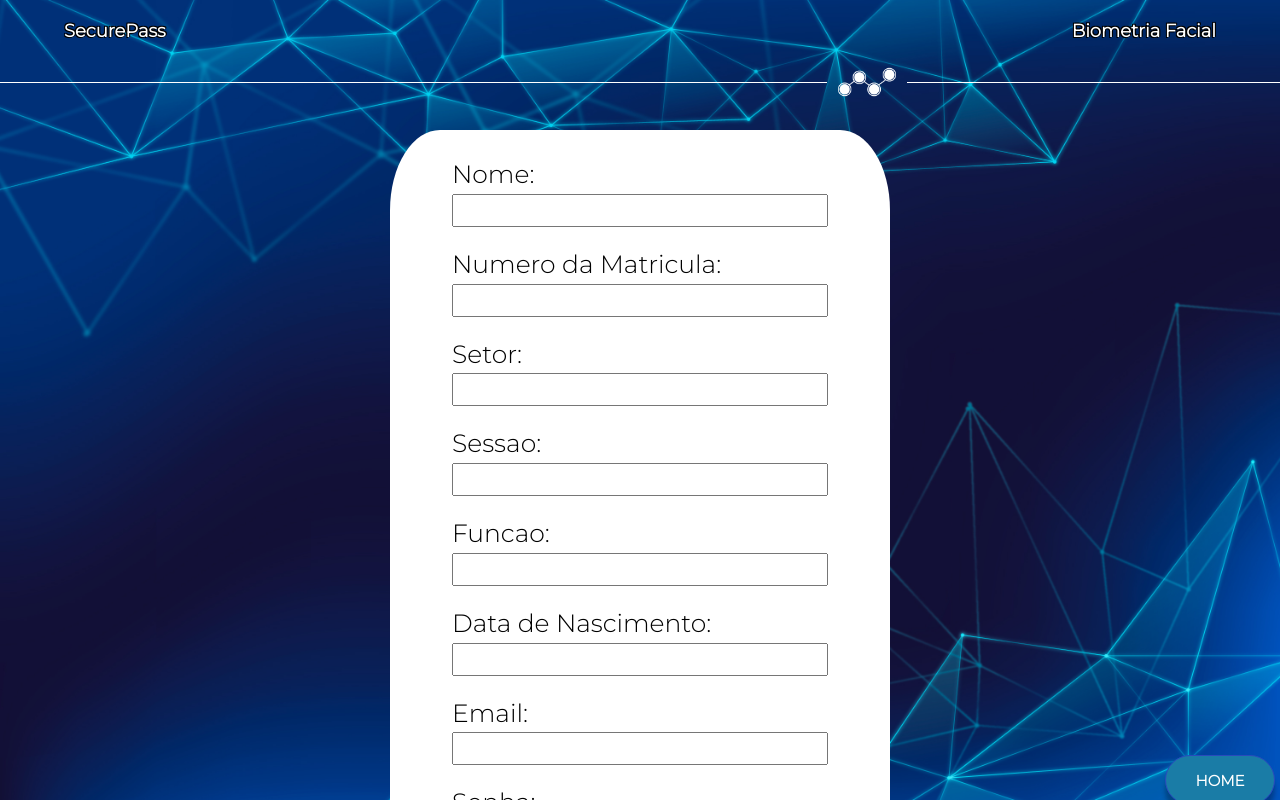
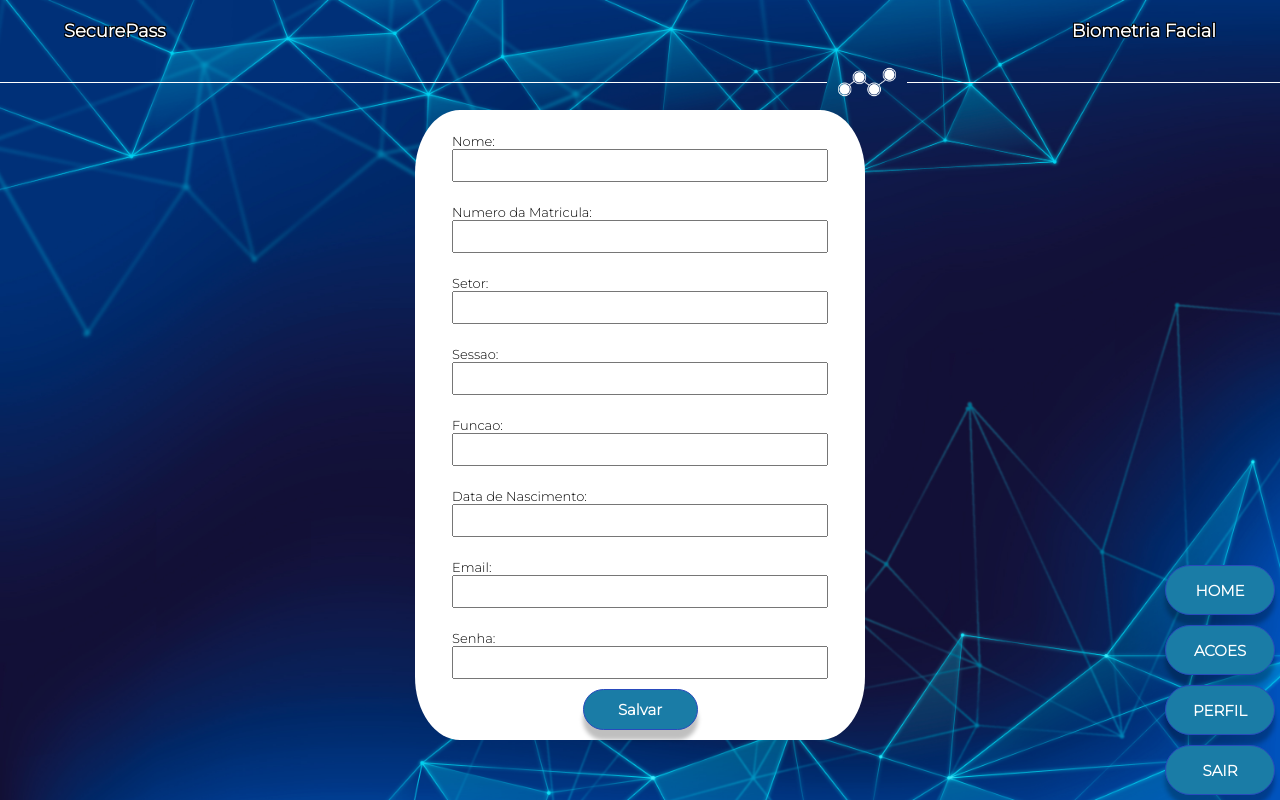
Before and after one commit to SecurePass-Senai/Secure-Pass-Center, a React (Vite) app: page /cadastro in a window 1280 px wide. Built offline with nearby package versions, Linux system fonts and the light colour scheme.

Commit message:
SecurePass1309-1

```diff
--- a/src/pages/Cadastro/style.css
+++ b/src/pages/Cadastro/style.css
@@ -32,12 +32,12 @@ main {
     width: 100%;
     height: 100%;
     overflow: hidden;
-    margin-top: -70px;
+    margin-top: -90px;
 }
 
 .formulario {
-    width: 500px;
-    height: 800px;
+    width: 450px;
+    height: 630px;
     background-color: #FFFFFF;
     border-radius: 10%;
     display: flex;
@@ -53,7 +53,7 @@ main {
 }
 
 .forms {
-    height: 90px;
+    height: 80px;
     width: 400px;
     display: flex;
     justify-content: space-between;
@@ -62,7 +62,7 @@ main {
     padding-bottom: 5PX;
     color: black;
     font-family: var(--font2);
-    font-size: 25px;
+    font-size: 13px;
     margin-top: 5px;
     top: 2PX;
 }
```
